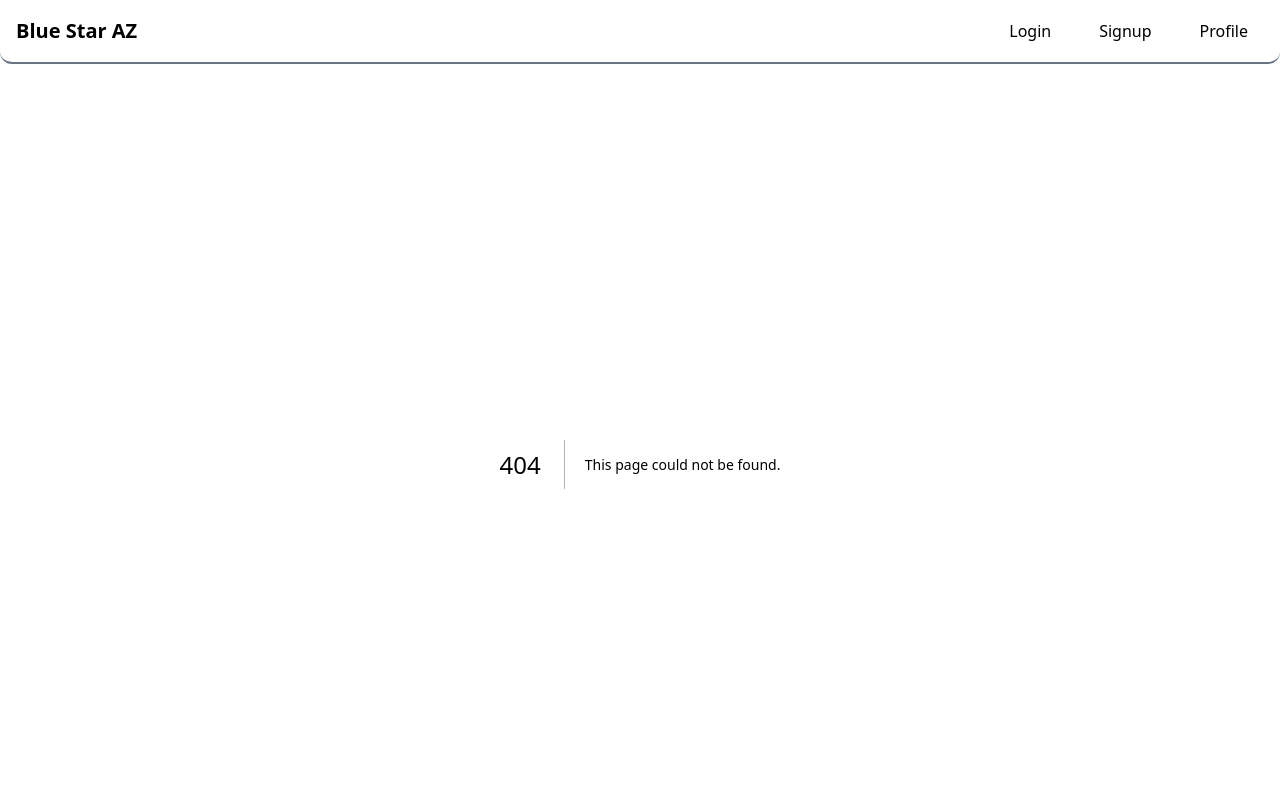
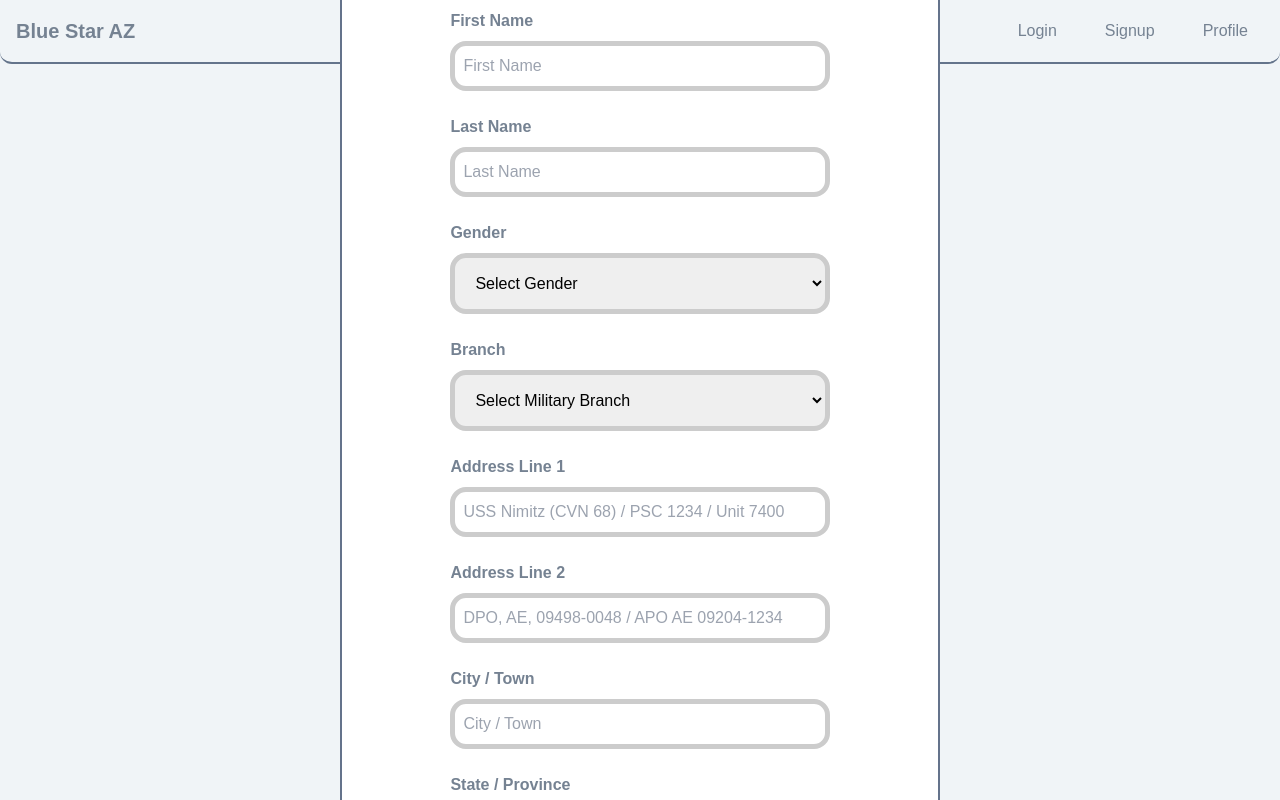
Before and after one commit to LU347/blue-star-az, a Next.js app in the folder apps/frontend/: page /signup/userInfo in a window 1280 px wide. Before the commit this address had no page. Shown: the top 800 px of the page. Built offline with nearby package versions, Linux system fonts and the light colour scheme.

Commit message:
Implemented pages with the new project structure

```diff
--- a/apps/frontend/app/globals.css
+++ b/apps/frontend/app/globals.css
@@ -1,3 +1,44 @@
 @tailwind base;
 @tailwind components;
 @tailwind utilities;
+
+:root {
+    --background: #f0f4f7;
+    --foreground: #758292;
+    --interactive-color: #1899e4;
+    --interactive-text-color: #fffef9;
+    --form-background-color: #ffffff;
+    --border-color: #64738b;
+}
+
+input {
+    color: black;
+}
+
+button {
+    color: var(--interactive-text-color);
+    background-color: var(--interactive-color);
+}
+
+a:hover {
+    color: var(--interactive-color)
+}
+
+@media (prefers-color-scheme: dark) {
+    :root {
+        --background: #000000;
+        --foreground: #DDE6ED;
+        --form-background-color: #181f2a;
+        --border-color: #263141;
+    }
+}
+
+button {
+    color: var(--foreground)
+}
+
+body {
+    color: var(--foreground);
+    background: var(--background);
+    font-family: Arial, Helvetica, sans-serif;
+}
--- /dev/null
+++ b/apps/frontend/app/profile/page.tsx
@@ -0,0 +1,8 @@
+
+const Profile: React.FC = () => {
+    return (
+        <h1 className="flex justify-center items-center h-screen">User Profile</h1>
+    );
+}
+
+export default Profile;
--- /dev/null
+++ b/apps/frontend/app/signup/userInfo/page.tsx
@@ -0,0 +1,94 @@
+import FormComponent from "@/components/FormComponent/Form";
+
+// Address format based on https://support.govx.com/article?id=1176&sectionId=1025
+
+const UserInfo: React.FC = () => {
+    const formFields = [
+        {
+            name: "first_name",
+            label: "First Name",
+            type: "text",
+            placeholder: "First Name",
+            ariaLabel: "first_name_label",
+        },
+        {
+            name: "last_name",
+            label: "Last Name",
+            type: "text",
+            placeholder: "Last Name",
+            ariaLabel: "last_name_label",
+        },
+        {
+            name: "gender",
+            label: "Gender",
+            type: "select",
+            placeholder: "Select Gender",
+            ariaLabel: "gender_label",
+            options: [
+                { value: "male", label: "Male" },
+                { value: "female", label: "Female" },
+            ]
+        },
+        {
+            name: "military_branch",
+            label: "Branch",
+            type: "select",
+            placeholder: "Select Military Branch",
+            ariaLabel: "military_branch_label",
+            options: [
+                { value: "air_force", label: "Air Force" },
+                { value: "army", label: "Army" },
+                { value: "coast_guard", label: "Coast Guard"},
+                { value: "marines", label: "Marines" },
+                { value: "navy", label: "Navy" },
+                { value: "space_force", label: "Space Force" }
+            ]
+        },
+        {
+            name: "address_one",
+            label: "Address Line 1",
+            type: "text",
+            placeholder: "USS Nimitz (CVN 68) / PSC 1234 / Unit 7400",
+            ariaLabel: "address_one_label",
+        },
+        {
+            name: "address_two",
+            label: "Address Line 2",
+            type: "text",
+            placeholder: "DPO, AE, 09498-0048 / APO AE 09204-1234",
+            ariaLabel: "address_two_label"
+        },
+        {
+            name: "city",
+            label: "City / Town",
+            type: "text",
+            placeholder: "City / Town",
+            ariaLabel: "city_label",
+        },
+        {
+            //TODO: Replace w/ select?
+            name: "state",
+            label: "State / Province",
+            type: "text",
+            placeholder: "State / Province",
+            ariaLabel: "state_label",
+        },
+    ]
+
+    return (
+        <div className="flex flex-col items-center justify-center h-screen">
+            <FormComponent
+                title="Info"
+                action="/userInfo"
+                formName="infoForm"
+                fields={formFields}
+                buttonText="Submit"
+                linkText="View Profile"
+                linkHref="/profile"
+                ariaLabel="Info Form"
+            />
+        </div>
+    );
+};
+
+export default UserInfo;
--- /dev/null
+++ b/apps/frontend/components/FormComponent/Form.tsx
@@ -0,0 +1,74 @@
+import Link from 'next/link';
+import styles from './FormComponent.module.css';
+
+interface FormField {
+    name: string;
+    label: string;
+    type: string;
+    placeholder: string;
+    ariaLabel: string;
+    options?: { value: string; label: string }[];
+}
+
+interface FormComponentProps {
+    title: string;
+    action: string;
+    formName: string;
+    fields: FormField[];
+    buttonText: string;
+    linkText: string;
+    linkHref: string;
+    ariaLabel: string;
+}
+
+const FormComponent: React.FC<FormComponentProps> = ({
+    title,
+    action,
+    formName,
+    fields,
+    buttonText,
+    linkText,
+    linkHref,
+    ariaLabel,
+}) => {
+    return (
+        <div className={styles.formPage}>
+            <h1 className="text-3xl font-semibold mb-6">{title}</h1>
+            <form action={action} name={formName} className={styles.form} aria-label={ariaLabel}>
+                {fields.map((field, index) => (
+                    <div key={index} className={styles.formField}>
+                        <label htmlFor={field.name}>{field.label}</label>
+                        {
+                            field.type === "select" ? (
+                                <select
+                                    name={field.name}
+                                    aria-labelledby={field.ariaLabel}
+                                    defaultValue=""
+                                >
+                                    <option value="">{field.placeholder}</option>
+                                    {
+                                        field.options?.map((option, idx) => (
+                                            <option key={idx} value={option.value}>{option.label}</option>
+                                        ))
+                                    }
+                                </select>
+                            ) : (
+                                <input
+                                    name={field.name}
+                                    type={field.type}
+                                    placeholder={field.placeholder}
+                                    aria-labelledby={field.ariaLabel}
+                                />
+                            )
+                        }
+
+                    </div>
+                ))}
+                <button type="submit">{buttonText}</button>
+            </form>
+            <Link href={linkHref}>{linkText}</Link>
+        </div>
+    )
+}
+
+export default FormComponent;
--- /dev/null
+++ b/apps/frontend/components/FormComponent/FormComponent.module.css
@@ -0,0 +1,84 @@
+.formPage {
+    display: flex;
+    flex-direction: column;
+    justify-content: center;
+    align-items: center;
+    background-color: var(--form-background-color);
+    padding: 2rem;
+    width: 50%;
+    min-width: 400px;
+    max-width: 600px;
+    border: 0.15rem solid var(--border-color);
+    border-radius: 1rem;
+}
+
+.formPage a {
+    text-align: center;
+    margin-top: 0.5rem;
+    font-weight: semi-bold;
+    text-decoration: underline;
+    text-decoration-thickness: 0.1rem;
+}
+
+.formPage a:hover {
+    font-weight: bold;
+}
+
+.form {
+    display: flex;
+    flex-direction: column;
+    gap: 1rem;
+    padding: 1.2rem;
+    border-radius: 0.5rem;
+    width: 80%;
+    max-width: 600px;
+}
+
+.form label {
+    font-size: 1rem;
+    margin-bottom: 0.5rem;
+    font-weight: bold;
+}
+
+.form input {
+    padding: 0.5rem;
+    font-size: 1rem;
+    border: 0.313rem solid #ccc;
+    border-radius: 1rem;
+}
+
+.form input:focus {
+    outline: none;
+    border-color: var(--interactive-color)
+}
+
+.form button {
+    margin: 1rem;
+    padding: 0.625rem 1.25rem;
+    font-size: 1rem;
+    border: none;
+    border-radius: 0.5rem;
+    cursor: pointer;
+    transition: background-color 0.3s ease;
+}
+
+.form button:hover {
+    background-color: #1f4582;
+}
+
+.formField {
+    margin: 0.25rem;
+    display: flex;
+    flex-direction: column;
+}
+
+.formField select {
+    padding: 1rem;
+    border: 0.313rem solid #ccc;
+    border-radius: 1rem;
+    color: black;
+}
+
+.formField input[type=text] {
+    color: black;
+}
```
Also changed, not shown: 1 other file (tests, documents, lock files or other folders).
